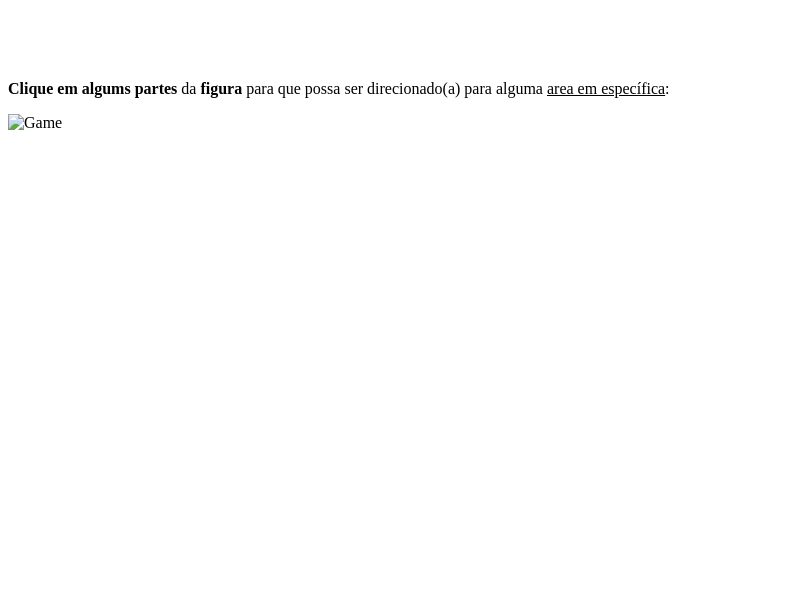
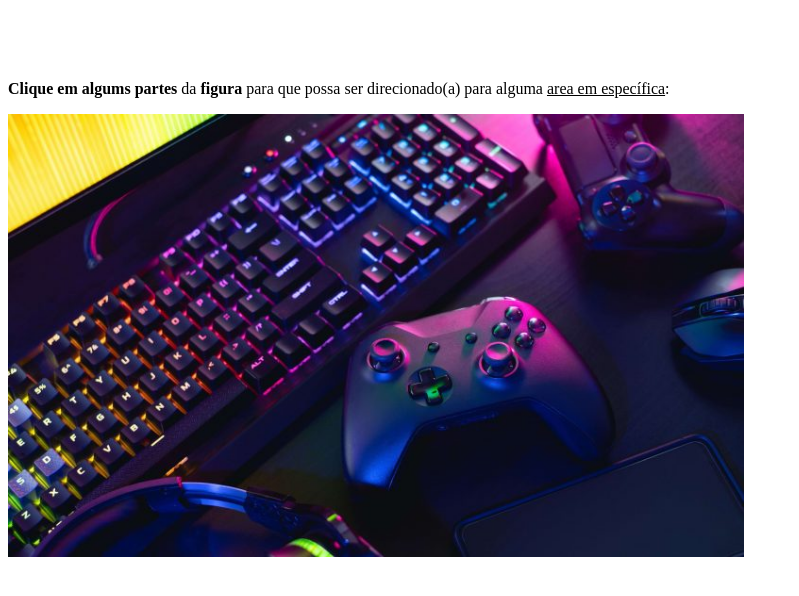
Before and after one commit to Matheus6907/matheus, a plain HTML site: page index.html in a window 1280 px wide. Shown: the whole page, without its empty margins (0-799 px from the left). Drawn offline with Linux system fonts and the light colour scheme.

Commit message:
Update index.html

```diff
--- a/index.html
+++ b/index.html
@@ -7,7 +7,7 @@
     <body>
         <h1><font color="white">Área de trabalho Gamer</font></h1>
         <p><b>Clique em algums partes </b> da <b>figura</b> para que possa ser direcionado(a) para alguma <u>area em específica</u>: </p>
-        <img src="game.jpg" width="736" heigth="1308" alt="Game" usemap="#Game">
+        <img src="game.jpg.jpg" width="736" heigth="1308" alt="Game" usemap="#Game">
         <map name="Game">
              <area shape="poly" coords="365,248,407,215,417,219,496,200,505,193,535,193,558,202,629,289,656,349,626,373,599,358,555,313,439,348,403,415,360,390,356,276,364,250,365,251" href="google.com">
         </map>
```
